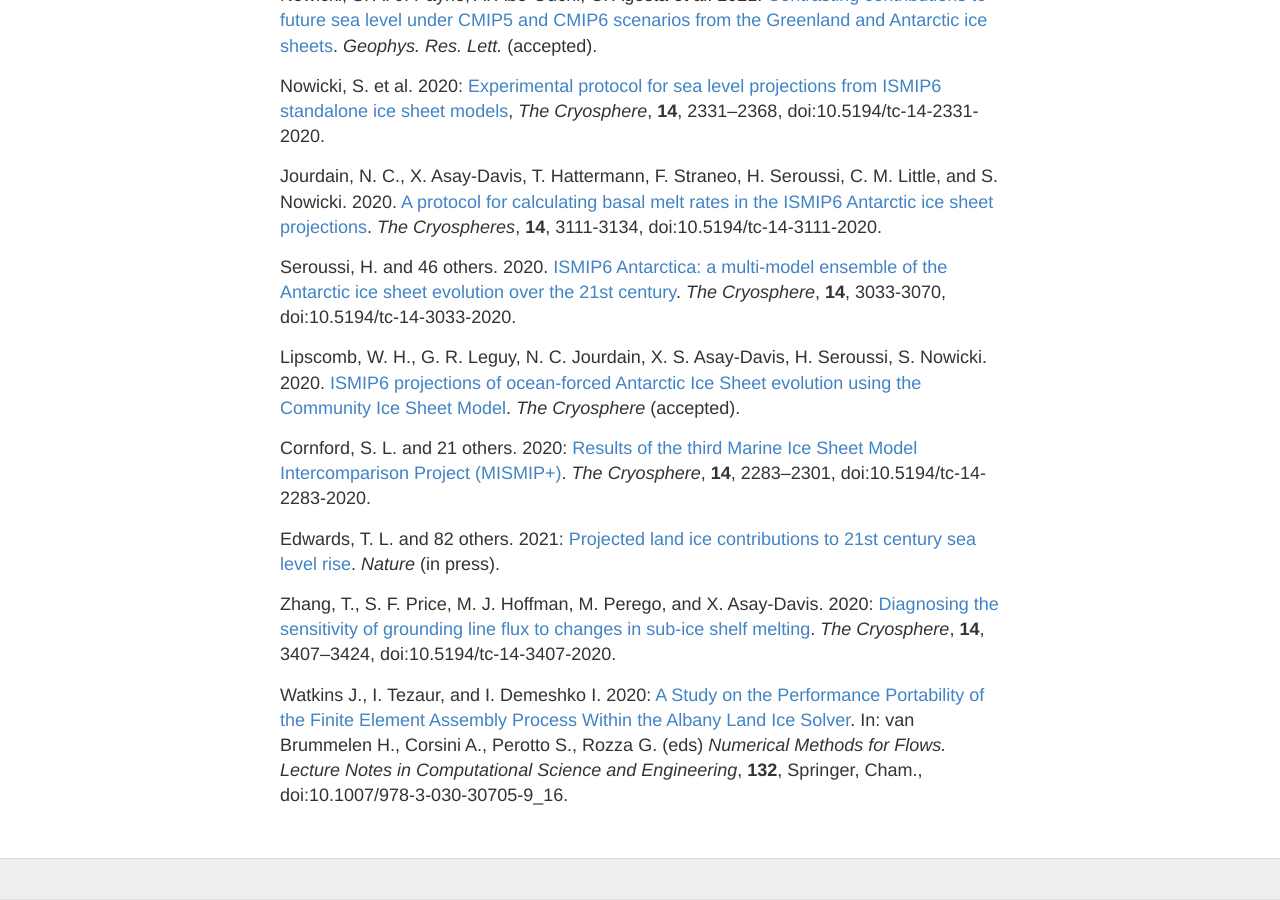
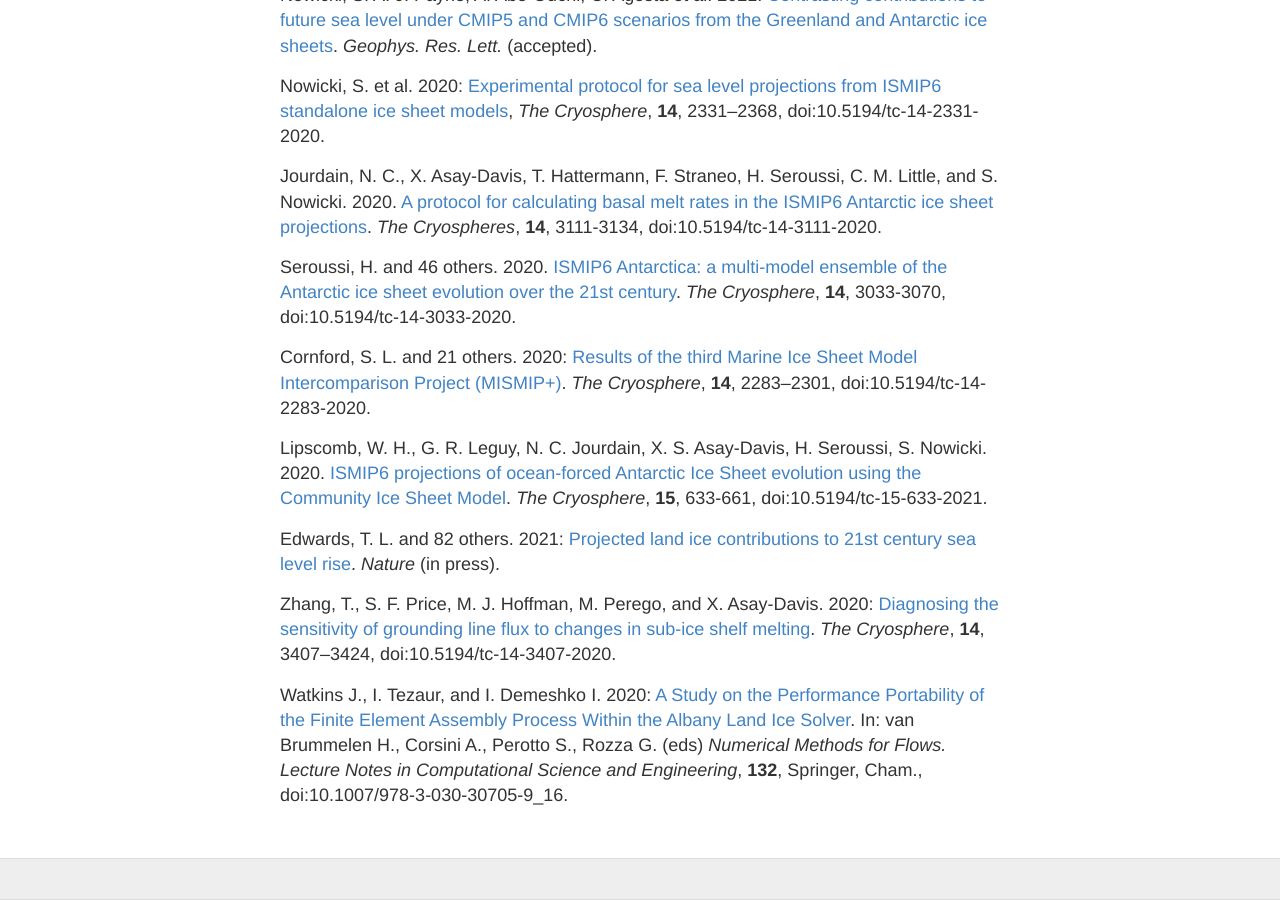
Before and after one commit to SLE-E3SM/SLE-E3SM.github.io, a Jekyll site: the page built from publications.md, in a window 1280 px wide and 900 px high, scrolled down 1726 px. Built offline with Jekyll 4.4.1, drawn with Linux system fonts in a browser that asks for light colours.

Commit message:
Update publications.md

```diff
--- a/publications.md
+++ b/publications.md
@@ -42,9 +42,9 @@ Jourdain, N. C., X. Asay-Davis, T. Hattermann, F. Straneo, H. Seroussi, C. M. Li
 
 Seroussi, H. and 46 others. 2020. [ISMIP6 Antarctica: a multi-model ensemble of the Antarctic ice sheet evolution over the 21st century](https://tc.copernicus.org/articles/14/3033/2020/). *The Cryosphere*, **14**, 3033-3070, doi:10.5194/tc-14-3033-2020.
 
-Lipscomb, W. H., G. R. Leguy, N. C. Jourdain, X. S. Asay-Davis, H. Seroussi, S. Nowicki. 2020. [ISMIP6 projections of ocean-forced Antarctic Ice Sheet evolution using the Community Ice Sheet Model](https://tc.copernicus.org/preprints/tc-2019-334/). *The Cryosphere* (accepted).
+Cornford, S. L. and 21 others. 2020: [Results of the third Marine Ice Sheet Model Intercomparison Project (MISMIP+)](https://tc.copernicus.org/articles/14/2283/2020/). *The Cryosphere*, **14**, 2283–2301, doi:10.5194/tc-14-2283-2020.
 
-Cornford, S. L. and 21 others. 2020: [Results of the third Marine Ice Sheet Model Intercomparison Project (MISMIP+)](https://tc.copernicus.org/articles/14/2283/2020/). *The Cryosphere*, **14**, 2283–2301, doi:10.5194/tc-14-2283-2020.
+Lipscomb, W. H., G. R. Leguy, N. C. Jourdain, X. S. Asay-Davis, H. Seroussi, S. Nowicki. 2020. [ISMIP6 projections of ocean-forced Antarctic Ice Sheet evolution using the Community Ice Sheet Model](https://doi.org/10.5194/tc-15-633-2021). *The Cryosphere*, **15**, 633-661, doi:10.5194/tc-15-633-2021.
 
 Edwards, T. L. and 82 others. 2021: [Projected land ice contributions to 21st century sea level rise](). *Nature* (in press).
 
```
